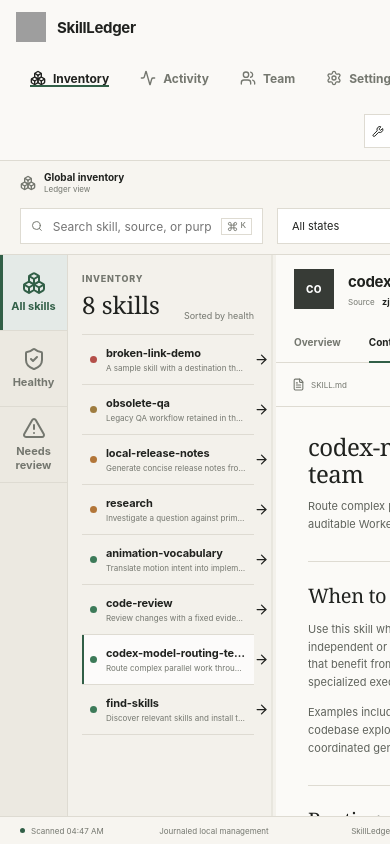
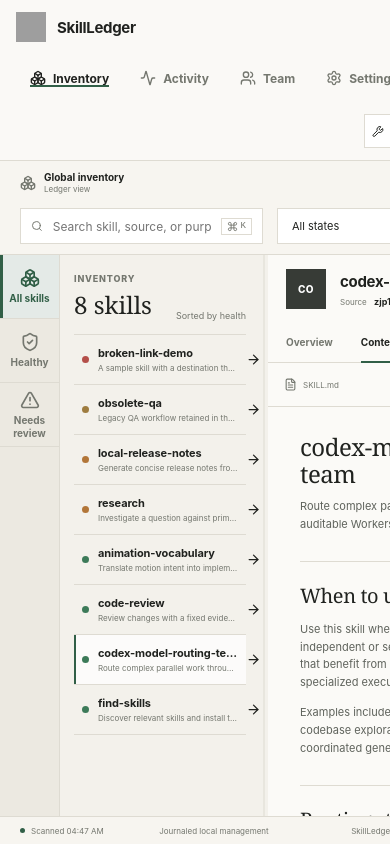
Before and after one commit to terrytan95/skillledger, a React (Vite) app: page / in a window 390 px wide. Shown: the top 844 px of the page. Built offline with nearby package versions, Linux system fonts and the light colour scheme; grey boxes are pictures that could not be loaded.

Commit message:
fix(ui): shrink inventory filters

```diff
--- a/src/App.css
+++ b/src/App.css
@@ -207,7 +207,7 @@ main { min-height: 0; overflow: hidden; }
 .ledger-layout {
   height: 100%;
   display: grid;
-  grid-template-columns: 80px minmax(200px, var(--skill-list-width, 35%)) 8px minmax(360px, 1fr);
+  grid-template-columns: 72px minmax(200px, var(--skill-list-width, 35%)) 8px minmax(360px, 1fr);
   background: var(--canvas);
 }
 .library-rail {
@@ -218,21 +218,21 @@ main { min-height: 0; overflow: hidden; }
 .rail-item {
   position: relative;
   width: 100%;
-  min-height: 76px;
+  min-height: 64px;
   display: flex;
   flex-direction: column;
   align-items: center;
   justify-content: center;
-  gap: 5px;
-  padding: 8px 5px;
+  gap: 4px;
+  padding: 6px 4px;
   border-bottom: 1px solid var(--line);
   color: var(--muted);
-  font-size: 1.1rem;
+  font-size: 1rem;
   font-weight: 650;
   line-height: 1.25;
   text-align: center;
 }
-.rail-item svg { width: 24px; height: 24px; }
+.rail-item svg { width: 20px; height: 20px; }
 .rail-item span { max-width: 64px; }
 .rail-item:hover { color: var(--ink); background: var(--row-hover); }
 .rail-item.active { color: var(--accent); background: var(--accent-soft); }
@@ -937,7 +937,7 @@ main { min-height: 0; overflow: hidden; }
   .brand { min-width: 190px; }
   .brand small { display: none; }
   .header-status, .mode-badge { display: none; }
-  .ledger-layout { grid-template-columns: 72px minmax(200px, var(--skill-list-width, 35%)) 8px minmax(320px, 1fr); }
+  .ledger-layout { grid-template-columns: 64px minmax(200px, var(--skill-list-width, 35%)) 8px minmax(320px, 1fr); }
   .skill-row { grid-template-columns: 8px minmax(140px, 1fr) 16px; }
   .skill-row .row-source, .skill-row .row-count { display: none; }
   .reader-layout { grid-template-columns: 220px minmax(0, 1fr); }
@@ -952,7 +952,7 @@ main { min-height: 0; overflow: hidden; }
   .header-actions { margin-left: auto; }
   .control-bar { grid-template-columns: 1fr auto; }
   .control-context { grid-column: 1 / -1; }
-  .ledger-layout { grid-template-columns: 68px minmax(200px, var(--skill-list-width, 35%)) 8px minmax(320px, 1fr); }
+  .ledger-layout { grid-template-columns: 60px minmax(200px, var(--skill-list-width, 35%)) 8px minmax(320px, 1fr); }
   .skill-content-layout { grid-template-columns: 1fr; }
   .skill-content-layout > .skill-file-tree, .file-tree-separator { display: none; }
   .open-reader-button { width: 34px; padding: 0; font-size: 0; }
```
